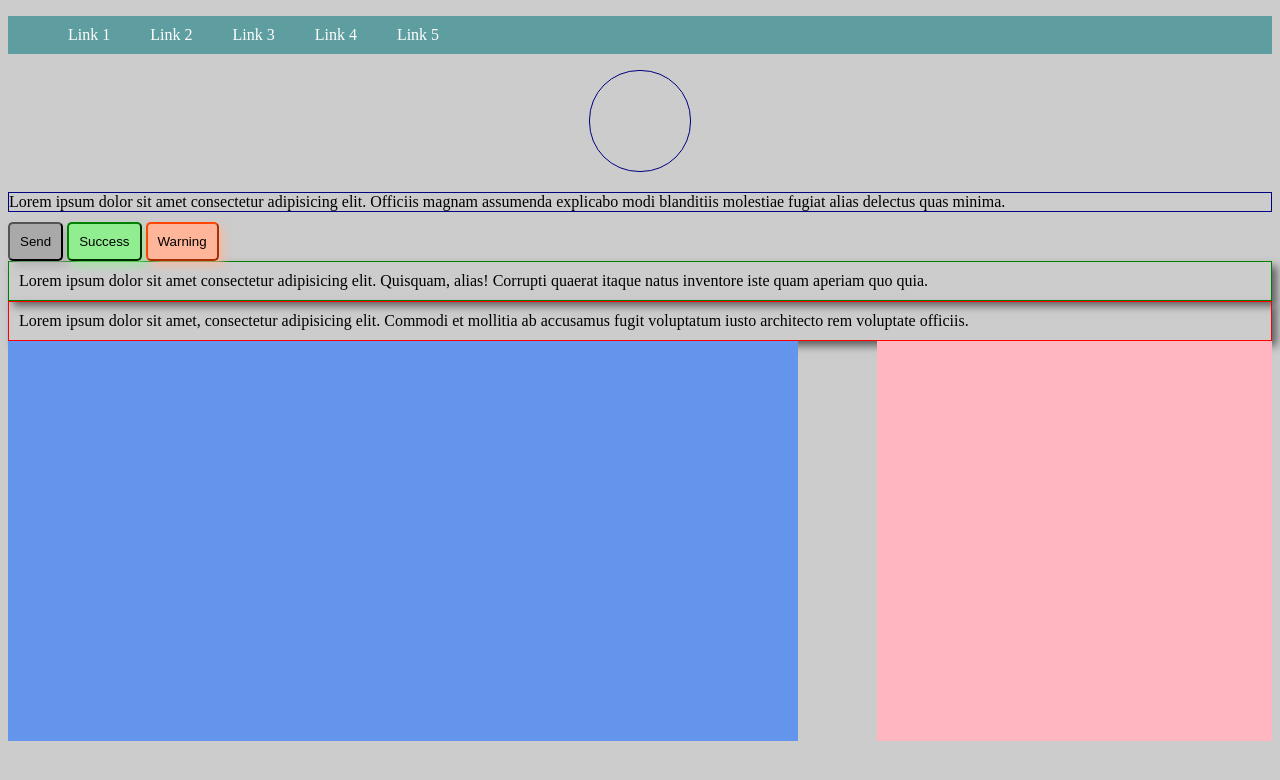
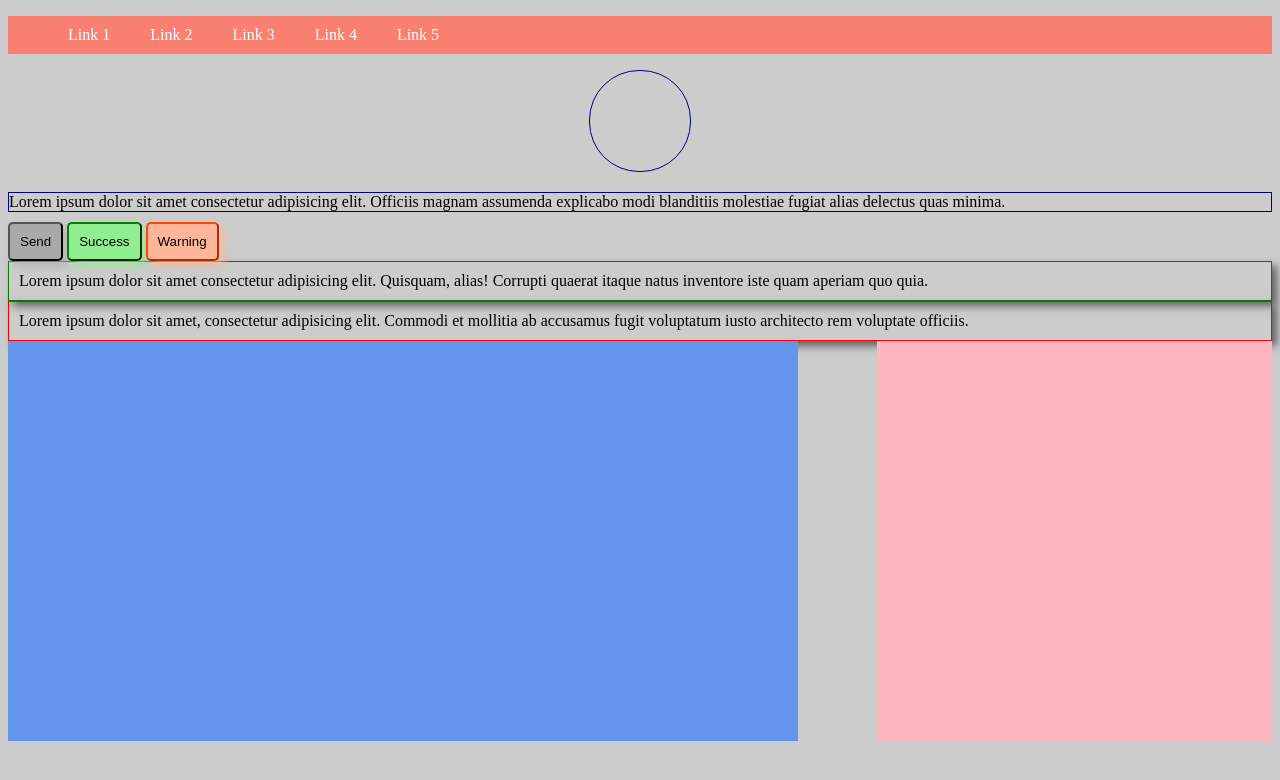
Before and after one commit to SerhiiRubanDev/Meeting_16, a plain HTML site: page index.html in a window 1280 px wide. Drawn offline with Linux system fonts and the light colour scheme.

Commit message:
nav color changed

```diff
--- a/_part1.scss
+++ b/_part1.scss
@@ -1,5 +1,5 @@
 $color: #ccc;
-$navColor: cadetblue;
+$navColor: salmon;
 body{
     background-color: $color;
 }
```
Also changed, not shown: style.css, 1 other file.
